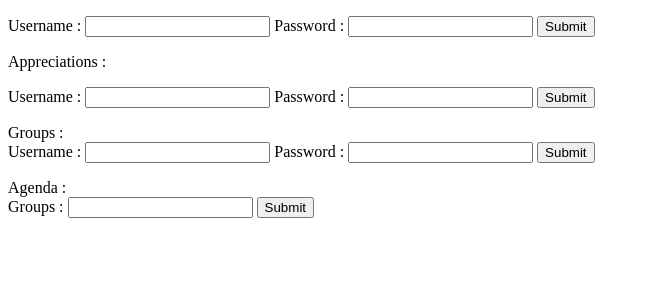
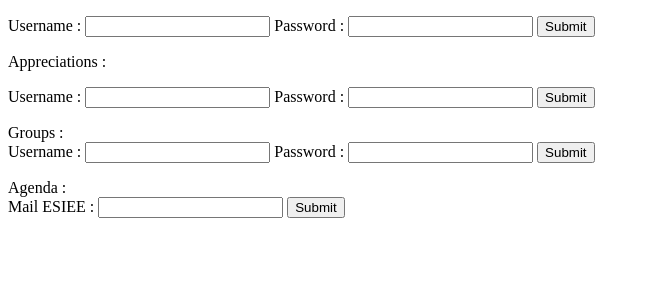
Before and after one commit to wallforfry/ADE-ESIEE, a Flask app: page /api/ade-esiee/agenda in a window 1280 px wide. Shown: the part 168-468 px from the top of the page, without its empty margins (0-650 px from the left). Run offline with Flask 2, Linux system fonts and the light colour scheme; parts of the project's set-up code (start-up, migrations or seed data) failed here and were passed over.

Commit message:
Update agenda method to get agenda by mail directly

```diff
--- a/main.py
+++ b/main.py
@@ -47,13 +47,13 @@ def get_agenda():
     if request.method == 'GET':
         return render_template("index.html")
 
-    groups = request.form['groups']
-    mycours = json.loads(groups)
-
+    mail = request.form['mail']
     ade = ADECalendar()
 
     try:
-        ade.set_groups_unites(mycours)
+        aurion = Aurion()
+        unites_and_groups = aurion.get_unites_and_groups_from_csv(mail)
+        ade.set_groups_unites(unites_and_groups)
 
         result = ade.get_all_cours()
         value = json.dumps(result)
--- a/templates/index.html
+++ b/templates/index.html
@@ -39,7 +39,7 @@ Groups :<br>
 </form>
 Agenda :<br>
 <form method="POST" action="http://localhost:5000/api/ade-esiee/agenda">
-    <label>Groups : <input type="textarea" name="groups"/></label>
+    <label>Mail ESIEE : <input type="textarea" name="mail"/></label>
     <input type="submit">
 </form>
 </p>
```
